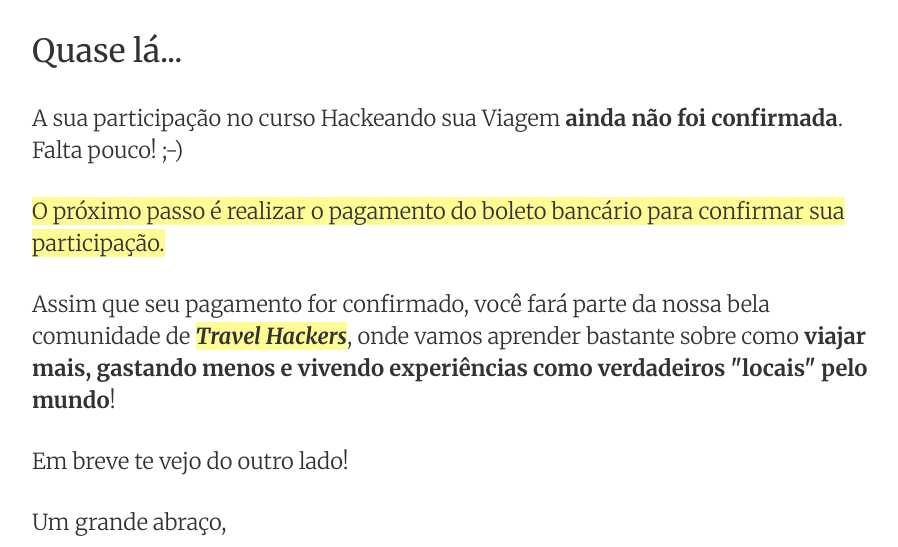
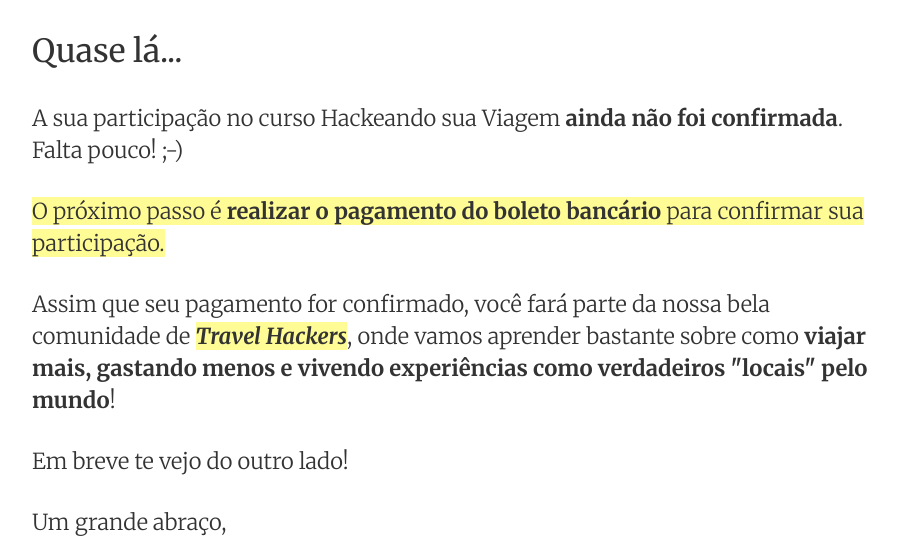
Before and after one commit to ianborges/hackeandosuaviagem, a Jekyll site: the page built from quase-la.html, in a window 1280 px wide, cut to the strip 0-547 px from the top of the page. Shown: the whole strip, without its empty margins (177-1075 px from the left). Built offline with Jekyll 4.4.1, drawn with Linux system fonts in a browser that asks for light colours.

Commit message:
Update quase-la.html

```diff
--- a/quase-la.html
+++ b/quase-la.html
@@ -11,7 +11,7 @@ layout: default
     <div>
       <p>A sua participação no curso Hackeando sua Viagem <strong>ainda não foi confirmada</strong>. Falta pouco! ;-)</p>
 
-      <p><span class="highlight">O próximo passo é realizar o pagamento do boleto bancário para confirmar sua participação.</span></p>
+      <p><span class="highlight">O próximo passo é <strong>realizar o pagamento do boleto bancário</strong> para confirmar sua participação.</span></p>
 
       <p>Assim que seu pagamento for confirmado, você fará parte da nossa bela comunidade de <span class="highlight"><em><strong>Travel Hackers</strong></em></span>, onde vamos aprender bastante sobre como <strong>viajar mais, gastando menos e vivendo experiências como verdadeiros "locais" pelo mundo</strong>!</p>
 
```
